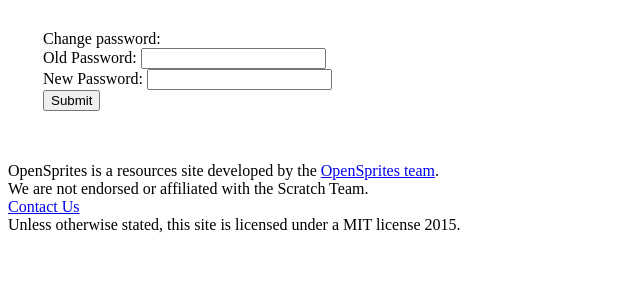
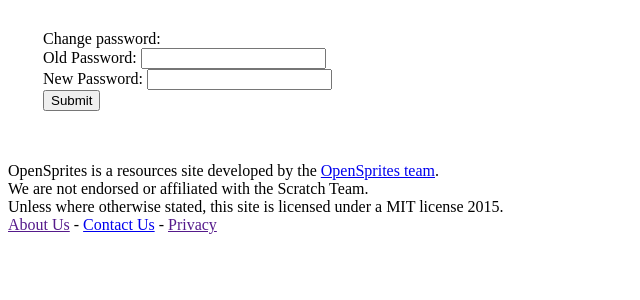
Before and after one commit to OpenSprites/OpenSprites-Origin, a PHP site: page /account.php in a window 1280 px wide. Shown: the part 135-435 px from the top of the page, without its empty margins (0-640 px from the left). Run offline with PHP 8.4, Linux system fonts and the light colour scheme.

Commit message:
Footer and mainpage updates

```diff
--- a/Site/footer.html
+++ b/Site/footer.html
@@ -1,6 +1,6 @@
 <div class="footer">
 	OpenSprites is a resources site developed by the <a href="#team">OpenSprites team</a>.<br>
 	We are not endorsed or affiliated with the Scratch Team.<br>
-	<a href="mailto:admin@opensprites.x10.mx">Contact Us</a><br>
-	Unless otherwise stated, this site is licensed under a MIT license 2015.
+	Unless where otherwise stated, this site is licensed under a MIT license 2015.<br>
+	<a href=>About Us</a> - <a href="mailto:admin@opensprites.x10.mx">Contact Us</a> - <a href=>Privacy</a>
 </div>
--- a/Site/index.php
+++ b/Site/index.php
@@ -22,8 +22,8 @@
 		<div class="main-inner">
 			<h1 id="opensprites-heading">OpenSprites - Share Sprites, Scripts, and More!</h1>
 			<div id="about">
-				<h2>About</h2>
-				<p>Blah blah blah</p>
+				<h2>Welcome!</h2>
+				<p>Welcome to OpenSprites, the website that is designed for members of the <a href="http://www.scratch.mit.edu">Scratch</a> community to upload and share scripts, sprites, pictures, and more!</p>
 			</div>
 			<div id="top-sprites">
 				<div class="box">
```
